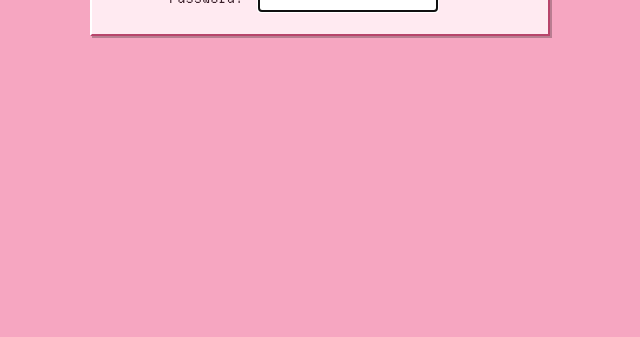
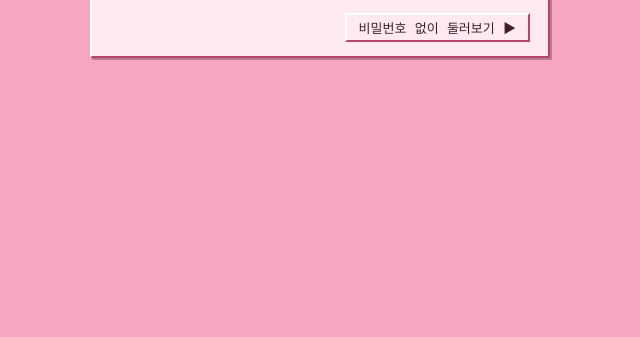
Before and after one commit to anniversary-site/anniversary-template, a plain HTML site: page index.html in a window 1280 px wide. Shown: the part 463-800 px from the top of the page, without its empty margins (320-960 px from the left). Drawn offline with Linux system fonts and the light colour scheme.

Commit message:
feat: 데모 화면에 '비밀번호 없이 둘러보기' 우회 버튼 (고객 사이트에는 없음)
Co-Authored-By: Claude Opus 5.5 <noreply@anthropic.com>

```diff
--- a/app.js
+++ b/app.js
@@ -113,6 +113,12 @@
     });
     site.resume().then(function (ok) { if (ok) enter(); });
   } else {
+    // 데모 화면: 비밀번호를 몰라도 둘러볼 수 있게 우회 버튼을 보여 줍니다(고객 사이트에는 없음).
+    $("#login-demo-row").hidden = false;
+    $("#login-demo").onclick = function () {
+      try { sessionStorage.setItem("anniv-auth", "1"); } catch (e) {}
+      enter();
+    };
     try { if (sessionStorage.getItem("anniv-auth") === "1") { setTimeout(enter, 0); } } catch (e) {}
   }
 
--- a/index.html
+++ b/index.html
@@ -23,6 +23,7 @@
           <button class="btn" id="login-cancel">Cancel</button>
         </div>
       </div>
+      <div class="login-demo" id="login-demo-row" hidden><button class="btn" id="login-demo">비밀번호 없이 둘러보기 ▶</button></div>
     </div>
   </div>
 
--- a/style.css
+++ b/style.css
@@ -142,6 +142,13 @@ select {
   display: flex;
   flex-direction: column;
   gap: 8px;
+}
+
+/* 데모 화면에서만 보이는 우회 버튼 */
+.login-demo {
+  padding: 0 18px 14px;
+  background: var(--light);
+  text-align: right;
 }
 
 #login-win {
```
